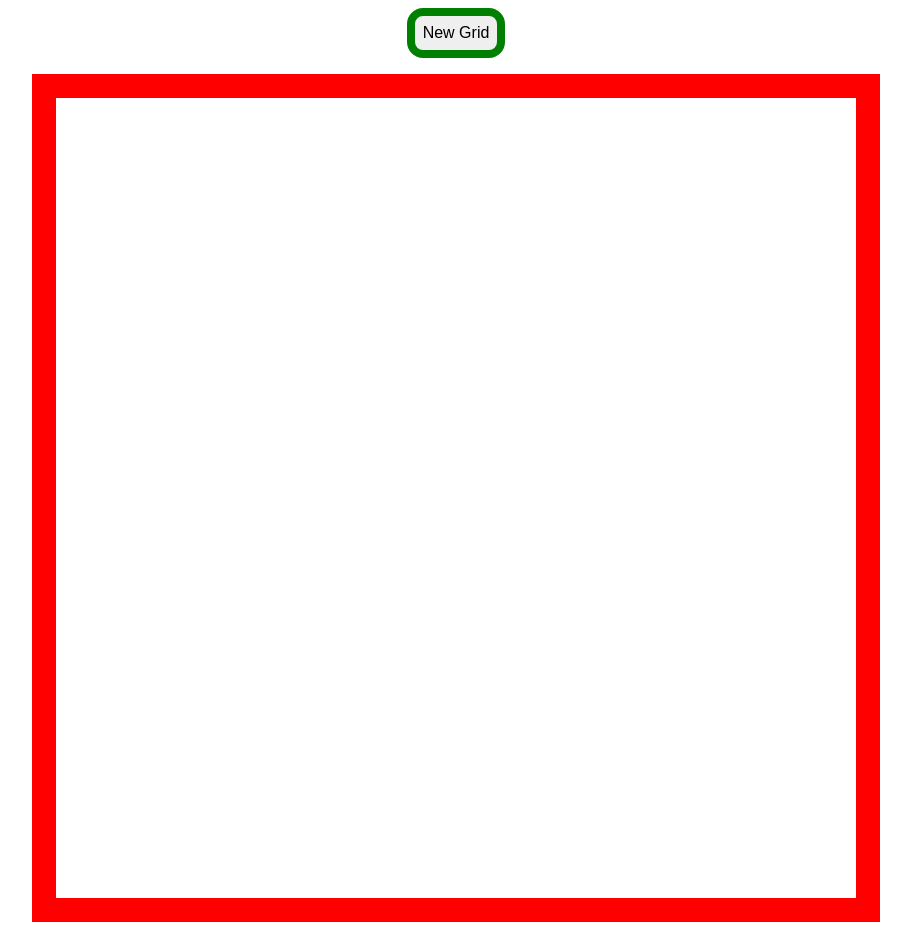
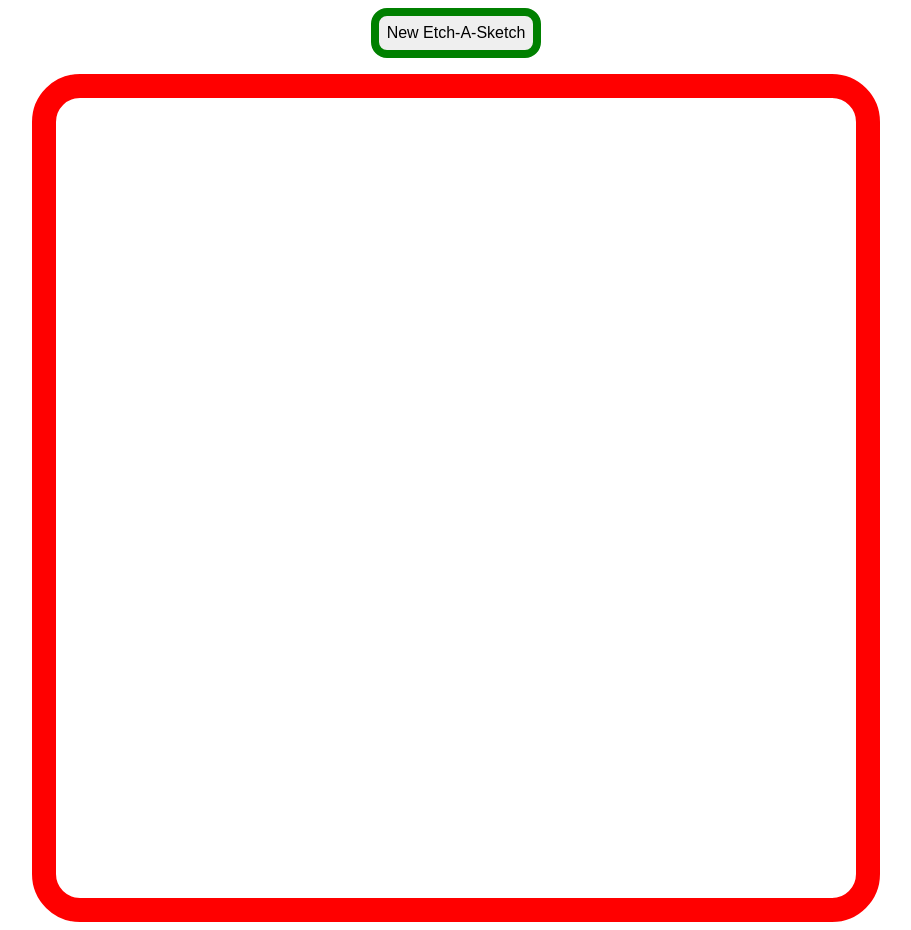
Before and after one commit to alioishi/etch-a-sketch, a plain HTML site: page index.html in a window 1280 px wide. Shown: the whole page, without its empty margins (184-1095 px from the left). Drawn offline with Linux system fonts and the light colour scheme.

Commit message:
Change button text and etch-a-sketch border

```diff
--- a/index.html
+++ b/index.html
@@ -9,7 +9,7 @@
 </head>
 <body>
     <div id="etch-a-sketch">
-        <button id="new-grid-button">New Grid</button>
+        <button id="new-grid-button">New Etch-A-Sketch</button>
     </div>
 
     <script src="main.js"></script>
--- a/main.js
+++ b/main.js
@@ -16,7 +16,8 @@ function initGrid(grid, gridSize){
     grid.style.display = 'grid';
     grid.style.height = `${sideLength}px`;
     grid.style.width = `${sideLength}px`;
-    grid.style.border = '24px solid red';
+    grid.style.border= '24px solid red';
+    grid.style.borderRadius= '48px';
     grid.style.gridTemplateRows = `repeat(${gridSize}, ${sideLength/gridSize}px)`;
     grid.style.gridTemplateColumns = `repeat(${gridSize}, ${sideLength/gridSize}px)`;
 }
```
